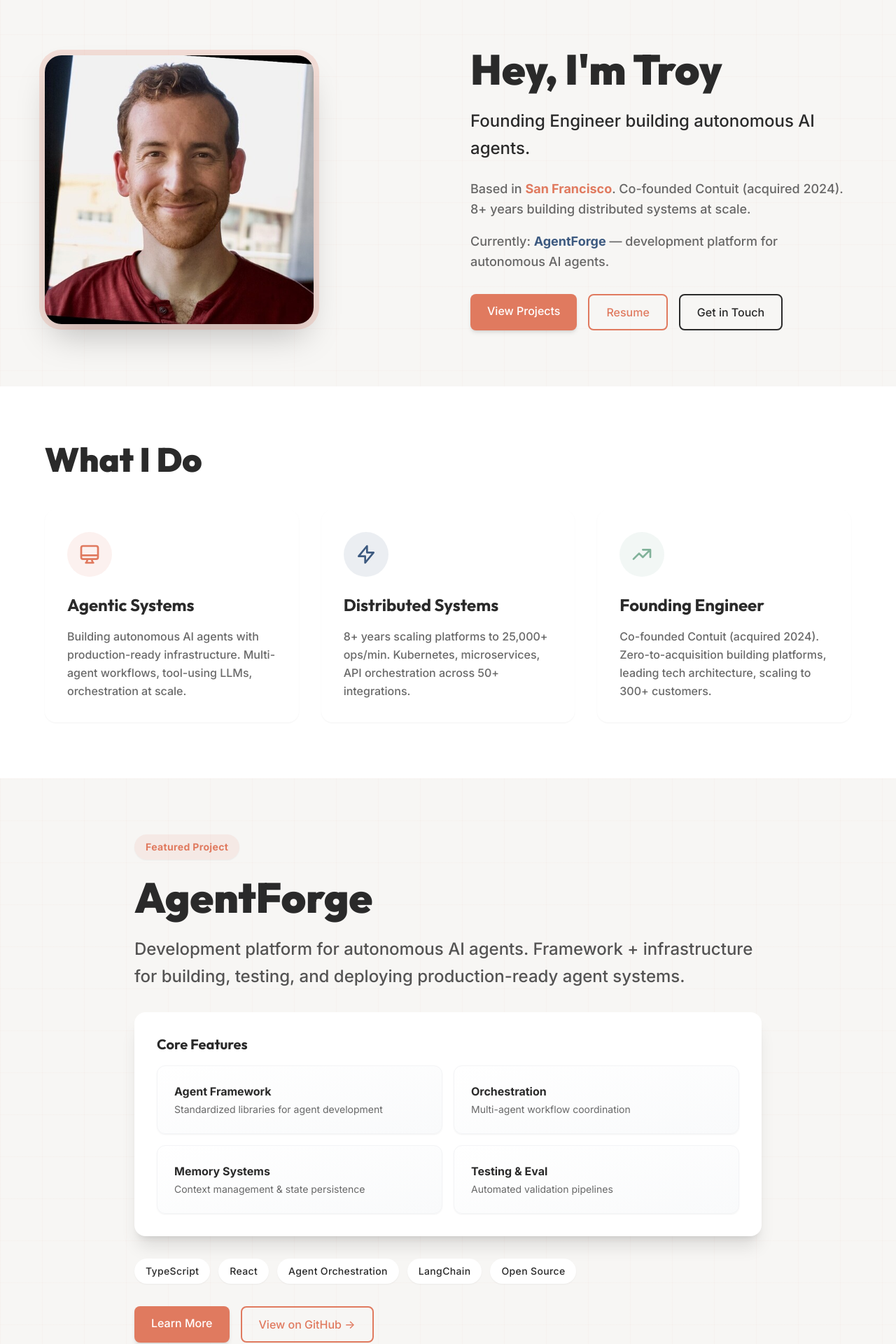
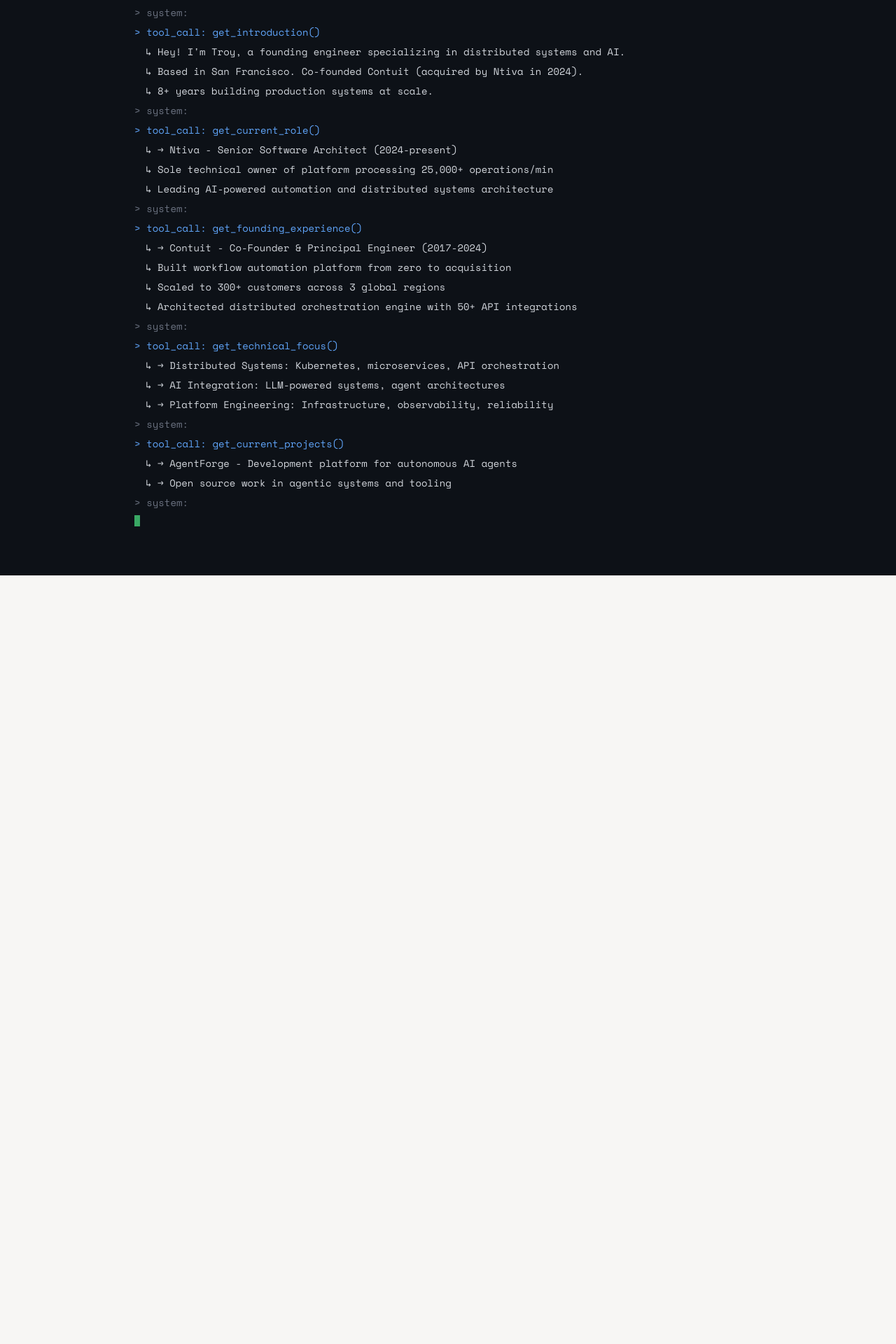
Before and after one commit to tcosentino/personal-website, a React (Vite) app: page / in a window 1280 px wide. Shown: the part 84-2004 px from the top of the page at 70% size. After the commit the page ends 906 px from the top, so only its background shows below. Built offline with nearby package versions, Linux system fonts and the light colour scheme.

Commit message:
Agent-style terminal interface: content builds up line-by-line like agent tool calls

```diff
--- a/src/pages/Home.tsx
+++ b/src/pages/Home.tsx
@@ -1,204 +1,184 @@
+import { useState, useEffect } from 'react'
 import { Link } from 'react-router-dom'
 
+interface Line {
+  type: 'system' | 'tool_call' | 'tool_result' | 'assistant'
+  content: string
+  delay: number
+}
+
 export default function Home() {
+  const [visibleLines, setVisibleLines] = useState<number>(0)
+  const [hasStarted, setHasStarted] = useState(false)
+
+  const lines: Line[] = [
+    { type: 'system', content: 'Initializing context for Troy Cosentino...', delay: 0 },
+    { type: 'system', content: '', delay: 400 },
+
+    { type: 'tool_call', content: 'get_introduction()', delay: 600 },
+    { type: 'tool_result', content: "Hey! I'm Troy, a founding engineer specializing in distributed systems and AI.", delay: 800 },
+    { type: 'tool_result', content: 'Based in San Francisco. Co-founded Contuit (acquired by Ntiva in 2024).', delay: 1000 },
+    { type: 'tool_result', content: '8+ years building production systems at scale.', delay: 1200 },
+    { type: 'system', content: '', delay: 1400 },
+
+    { type: 'tool_call', content: 'get_current_role()', delay: 1600 },
+    { type: 'tool_result', content: '→ Ntiva - Senior Software Architect (2024-present)', delay: 1800 },
+    { type: 'tool_result', content: '  Sole technical owner of platform processing 25,000+ operations/min', delay: 2000 },
+    { type: 'tool_result', content: '  Leading AI-powered automation and distributed systems architecture', delay: 2200 },
+    { type: 'system', content: '', delay: 2400 },
+
+    { type: 'tool_call', content: 'get_founding_experience()', delay: 2600 },
+    { type: 'tool_result', content: '→ Contuit - Co-Founder & Principal Engineer (2017-2024)', delay: 2800 },
+    { type: 'tool_result', content: '  Built workflow automation platform from zero to acquisition', delay: 3000 },
+    { type: 'tool_result', content: '  Scaled to 300+ customers across 3 global regions', delay: 3200 },
+    { type: 'tool_result', content: '  Architected distributed orchestration engine with 50+ API integrations', delay: 3400 },
+    { type: 'system', content: '', delay: 3600 },
+
+    { type: 'tool_call', content: 'get_technical_focus()', delay: 3800 },
+    { type: 'tool_result', content: '→ Distributed Systems: Kubernetes, microservices, API orchestration', delay: 4000 },
+    { type: 'tool_result', content: '→ AI Integration: LLM-powered systems, agent architectures', delay: 4200 },
+    { type: 'tool_result', content: '→ Platform Engineering: Infrastructure, observability, reliability', delay: 4400 },
+    { type: 'system', content: '', delay: 4600 },
+
+    { type: 'tool_call', content: 'get_current_projects()', delay: 4800 },
+    { type: 'tool_result', content: '→ AgentForge - Development platform for autonomous AI agents', delay: 5000 },
+    { type: 'tool_result', content: '→ Open source work in agentic systems and tooling', delay: 5200 },
+    { type: 'system', content: '', delay: 5400 },
+
+    { type: 'tool_call', content: 'get_tech_stack()', delay: 5600 },
+    { type: 'tool_result', content: 'TypeScript, JavaScript, Python, React, Node.js', delay: 5800 },
+    { type: 'tool_result', content: 'Kubernetes, Docker, AWS, Terraform', delay: 6000 },
+    { type: 'tool_result', content: 'LangChain, LLM orchestration, distributed systems', delay: 6200 },
+    { type: 'system', content: '', delay: 6400 },
+
+    { type: 'tool_call', content: 'get_contact_info()', delay: 6600 },
+    { type: 'tool_result', content: '→ GitHub: github.com/tcosentino', delay: 6800 },
+    { type: 'tool_result', content: '→ LinkedIn: linkedin.com/in/troy-cosentino-b36694275', delay: 7000 },
+    { type: 'tool_result', content: '→ Email: troycosentino@gmail.com', delay: 7200 },
+    { type: 'system', content: '', delay: 7400 },
+
+    { type: 'assistant', content: '✓ Context loaded. Profile ready.', delay: 7600 },
+  ]
+
+  useEffect(() => {
+    if (!hasStarted) {
+      setHasStarted(true)
+
+      lines.forEach((_, index) => {
+        setTimeout(() => {
+          setVisibleLines(index + 1)
+        }, lines[index].delay)
+      })
+    }
+  }, [hasStarted])
+
+  const getLineStyle = (type: string) => {
+    switch (type) {
+      case 'system':
+        return 'text-gray-500 font-mono text-sm'
+      case 'tool_call':
+        return 'text-blue-400 font-mono text-sm font-medium'
+      case 'tool_result':
+        return 'text-gray-300 font-mono text-sm pl-4'
+      case 'assistant':
+        return 'text-green-400 font-mono text-sm font-medium'
+      default:
+        return 'text-gray-300 font-mono text-sm'
+    }
+  }
+
+  const getPrefix = (type: string) => {
+    switch (type) {
+      case 'system':
+        return '> system: '
+      case 'tool_call':
+        return '> tool_call: '
+      case 'tool_result':
+        return '  ↳ '
+      case 'assistant':
+        return '> assistant: '
+      default:
+        return ''
+    }
+  }
+
+  const formatContent = (content: string) => {
+    // Make URLs clickable
+    const urlRegex = /(github\.com\/[^\s]+|linkedin\.com\/[^\s]+|[a-zA-Z0-9._%+-]+@[a-zA-Z0-9.-]+\.[a-zA-Z]{2,})/g
+    const parts = content.split(urlRegex)
+
+    return parts.map((part, i) => {
+      if (part.match(urlRegex)) {
+        const url = part.includes('@') ? `mailto:${part}` : `https://${part}`
         return (
-    <div className="bg-cream">
-      {/* Hero Section - Digital Nomad Urban */}
-      <section className="section bg-pattern relative overflow-hidden">
-        <div className="container-custom">
-          <div className="grid md:grid-cols-2 gap-16 items-center">
-            {/* Left: Photo */}
-            <div className="flex justify-center md:justify-start">
-              <div className="photo-container w-80 h-80 md:w-96 md:h-96">
-                <img
-                  src="/troy-headshot-original.jpg"
-                  alt="Troy Cosentino"
-                  className="w-full h-full object-cover"
-                />
+          <a
+            key={i}
+            href={url}
+            target="_blank"
+            rel="noopener noreferrer"
+            className="text-blue-400 hover:text-blue-300 underline"
+          >
+            {part}
+          </a>
+        )
+      }
+      return <span key={i}>{part}</span>
+    })
+  }
+
+  return (
+    <div className="min-h-screen bg-[#0d1117] text-gray-100 p-8 md:p-16 font-mono">
+      <div className="max-w-4xl mx-auto">
+        {/* Agent Output */}
+        <div className="space-y-2">
+          {lines.slice(0, visibleLines).map((line, index) => (
+            <div key={index} className={getLineStyle(line.type)}>
+              {getPrefix(line.type)}
+              {formatContent(line.content)}
             </div>
+          ))}
+
+          {/* Cursor blink */}
+          {visibleLines < lines.length && (
+            <span className="inline-block w-2 h-4 bg-green-400 animate-pulse"></span>
+          )}
         </div>
 
-            {/* Right: Text */}
-            <div>
-              <h1 className="heading">
-                Hey, I'm Troy
-              </h1>
-              <p className="text-2xl font-medium text-dark mb-6 leading-relaxed">
-                Founding Engineer building autonomous AI agents.
-              </p>
-              <p className="text-lg text-dark/70 font-medium mb-4 leading-relaxed">
-                Based in <span className="text-primary font-bold">San Francisco</span>.
-                Co-founded Contuit (acquired 2024).
-                8+ years building distributed systems at scale.
-              </p>
-              <p className="text-lg text-dark/70 font-medium mb-8 leading-relaxed">
-                Currently: <span className="text-secondary font-bold">AgentForge</span> —
-                development platform for autonomous AI agents.
-              </p>
+        {/* Navigation (appears after loading) */}
+        {visibleLines >= lines.length && (
+          <div className="mt-12 pt-8 border-t border-gray-800 space-y-4 animate-fade-in">
+            <div className="text-gray-500 font-mono text-sm mb-4">
+              {'>'} Navigation:
+            </div>
             <div className="flex flex-wrap gap-4">
-                <Link to="/projects" className="btn btn-primary">
-                  View Projects
+              <Link
+                to="/projects"
+                className="text-blue-400 hover:text-blue-300 font-mono text-sm underline"
+              >
+                → Full projects list
               </Link>
-                <Link to="/resume" className="btn btn-outline">
-                  Resume
+              <Link
+                to="/resume"
+                className="text-blue-400 hover:text-blue-300 font-mono text-sm underline"
+              >
+                → Resume
               </Link>
-                <Link to="/contact" className="btn btn-ghost">
-                  Get in Touch
+              <Link
+                to="/blog"
+                className="text-blue-400 hover:text-blue-300 font-mono text-sm underline"
+              >
+                → Blog
+              </Link>
+              <Link
+                to="/contact"
+                className="text-blue-400 hover:text-blue-300 font-mono text-sm underline"
+              >
+                → Contact
               </Link>
             </div>
           </div>
+        )}
       </div>
-        </div>
-      </section>
-
-      {/* What I Do */}
-      <section className="section bg-white">
-        <div className="container-custom">
-          <h2 className="section-heading">What I Do</h2>
-          <div className="grid md:grid-cols-3 gap-8">
-            <div className="card group">
-              <div className="w-16 h-16 mb-6 rounded-full bg-primary/10 flex items-center justify-center group-hover:scale-110 transition-transform">
-                <svg className="w-8 h-8 text-primary" fill="none" viewBox="0 0 24 24" stroke="currentColor">
-                  <path strokeLinecap="round" strokeLinejoin="round" strokeWidth={2} d="M9.75 17L9 20l-1 1h8l-1-1-.75-3M3 13h18M5 17h14a2 2 0 002-2V5a2 2 0 00-2-2H5a2 2 0 00-2 2v10a2 2 0 002 2z" />
-                </svg>
-              </div>
-              <h3 className="text-2xl font-display font-bold mb-4 text-dark">Agentic Systems</h3>
-              <p className="text-dark/70 font-medium leading-relaxed">
-                Building autonomous AI agents with production-ready infrastructure.
-                Multi-agent workflows, tool-using LLMs, orchestration at scale.
-              </p>
-            </div>
-
-            <div className="card group">
-              <div className="w-16 h-16 mb-6 rounded-full bg-secondary/10 flex items-center justify-center group-hover:scale-110 transition-transform">
-                <svg className="w-8 h-8 text-secondary" fill="none" viewBox="0 0 24 24" stroke="currentColor">
-                  <path strokeLinecap="round" strokeLinejoin="round" strokeWidth={2} d="M13 10V3L4 14h7v7l9-11h-7z" />
-                </svg>
-              </div>
-              <h3 className="text-2xl font-display font-bold mb-4 text-dark">Distributed Systems</h3>
-              <p className="text-dark/70 font-medium leading-relaxed">
-                8+ years scaling platforms to 25,000+ ops/min.
-                Kubernetes, microservices, API orchestration across 50+ integrations.
-              </p>
-            </div>
-
-            <div className="card group">
-              <div className="w-16 h-16 mb-6 rounded-full bg-accent/10 flex items-center justify-center group-hover:scale-110 transition-transform">
-                <svg className="w-8 h-8 text-accent" fill="none" viewBox="0 0 24 24" stroke="currentColor">
-                  <path strokeLinecap="round" strokeLinejoin="round" strokeWidth={2} d="M13 7h8m0 0v8m0-8l-8 8-4-4-6 6" />
-                </svg>
-              </div>
-              <h3 className="text-2xl font-display font-bold mb-4 text-dark">Founding Engineer</h3>
-              <p className="text-dark/70 font-medium leading-relaxed">
-                Co-founded Contuit (acquired 2024). Zero-to-acquisition building platforms,
-                leading tech architecture, scaling to 300+ customers.
-              </p>
-            </div>
-          </div>
-        </div>
-      </section>
-
-      {/* Featured Project - AgentForge */}
-      <section className="section bg-gradient-to-br from-cream via-primary/5 to-cream bg-pattern">
-        <div className="container-custom">
-          <div className="max-w-4xl mx-auto">
-            <div className="inline-block mb-6">
-              <span className="tag tag-primary font-bold">Featured Project</span>
-            </div>
-            <h2 className="text-5xl md:text-6xl font-display font-black text-dark mb-6">
-              AgentForge
-            </h2>
-            <p className="text-2xl text-dark/80 font-medium mb-8 leading-relaxed">
-              Development platform for autonomous AI agents. Framework + infrastructure
-              for building, testing, and deploying production-ready agent systems.
-            </p>
-
-            <div className="bg-white rounded-2xl p-8 shadow-xl mb-8">
-              <h3 className="text-xl font-display font-bold text-dark mb-4">Core Features</h3>
-              <div className="grid md:grid-cols-2 gap-4">
-                <div className="feature-box">
-                  <p className="font-bold text-dark mb-1">Agent Framework</p>
-                  <p className="text-sm text-dark/70">Standardized libraries for agent development</p>
-                </div>
-                <div className="feature-box">
-                  <p className="font-bold text-dark mb-1">Orchestration</p>
-                  <p className="text-sm text-dark/70">Multi-agent workflow coordination</p>
-                </div>
-                <div className="feature-box">
-                  <p className="font-bold text-dark mb-1">Memory Systems</p>
-                  <p className="text-sm text-dark/70">Context management & state persistence</p>
-                </div>
-                <div className="feature-box">
-                  <p className="font-bold text-dark mb-1">Testing & Eval</p>
-                  <p className="text-sm text-dark/70">Automated validation pipelines</p>
-                </div>
-              </div>
-            </div>
-
-            <div className="flex flex-wrap gap-3 mb-8">
-              <span className="tag">TypeScript</span>
-              <span className="tag">React</span>
-              <span className="tag">Agent Orchestration</span>
-              <span className="tag">LangChain</span>
-              <span className="tag">Open Source</span>
-            </div>
-
-            <div className="flex gap-4">
-              <Link to="/projects" className="btn btn-primary">
-                Learn More
-              </Link>
-              <a
-                href="https://github.com/tcosentino/agent-dev-cycle"
-                target="_blank"
-                rel="noopener noreferrer"
-                className="btn btn-outline"
-              >
-                View on GitHub →
-              </a>
-            </div>
-          </div>
-        </div>
-      </section>
-
-      {/* Tech Stack */}
-      <section className="section bg-white">
-        <div className="container-custom">
-          <h2 className="section-heading">Tech Stack</h2>
-          <div className="grid md:grid-cols-2 lg:grid-cols-4 gap-6">
-            <div className="card">
-              <h4 className="font-display font-bold text-lg text-secondary mb-3">Languages</h4>
-              <p className="text-dark/70 font-medium">TypeScript, JavaScript, Node.js, Python</p>
-            </div>
-            <div className="card">
-              <h4 className="font-display font-bold text-lg text-secondary mb-3">Frontend</h4>
-              <p className="text-dark/70 font-medium">React, Next.js, Tailwind, Vite</p>
-            </div>
-            <div className="card">
-              <h4 className="font-display font-bold text-lg text-secondary mb-3">Infrastructure</h4>
-              <p className="text-dark/70 font-medium">Kubernetes, Docker, AWS, Terraform</p>
-            </div>
-            <div className="card">
-              <h4 className="font-display font-bold text-lg text-secondary mb-3">AI & Agents</h4>
-              <p className="text-dark/70 font-medium">LangChain, LLM Orchestration, Multi-agent</p>
-            </div>
-          </div>
-        </div>
-      </section>
-
-      {/* CTA */}
-      <section className="section bg-gradient-to-br from-primary to-secondary text-white">
-        <div className="container-custom text-center">
-          <h2 className="text-5xl md:text-6xl font-display font-black mb-6">
-            Let's Build Something
-          </h2>
-          <p className="text-xl md:text-2xl font-medium mb-8 opacity-90 max-w-2xl mx-auto">
-            Interested in agentic systems, distributed architecture, or just want to chat?
-          </p>
-          <Link to="/contact" className="btn bg-white text-primary hover:bg-cream font-bold text-lg px-8 py-4">
-            Get in Touch
-          </Link>
-        </div>
-      </section>
     </div>
   )
 }
```
Also changed, not shown: src/App.tsx (+6 -3 lines), src/index.css (+15 -0 lines). Lines whose indentation alone changed are shown as unchanged.
